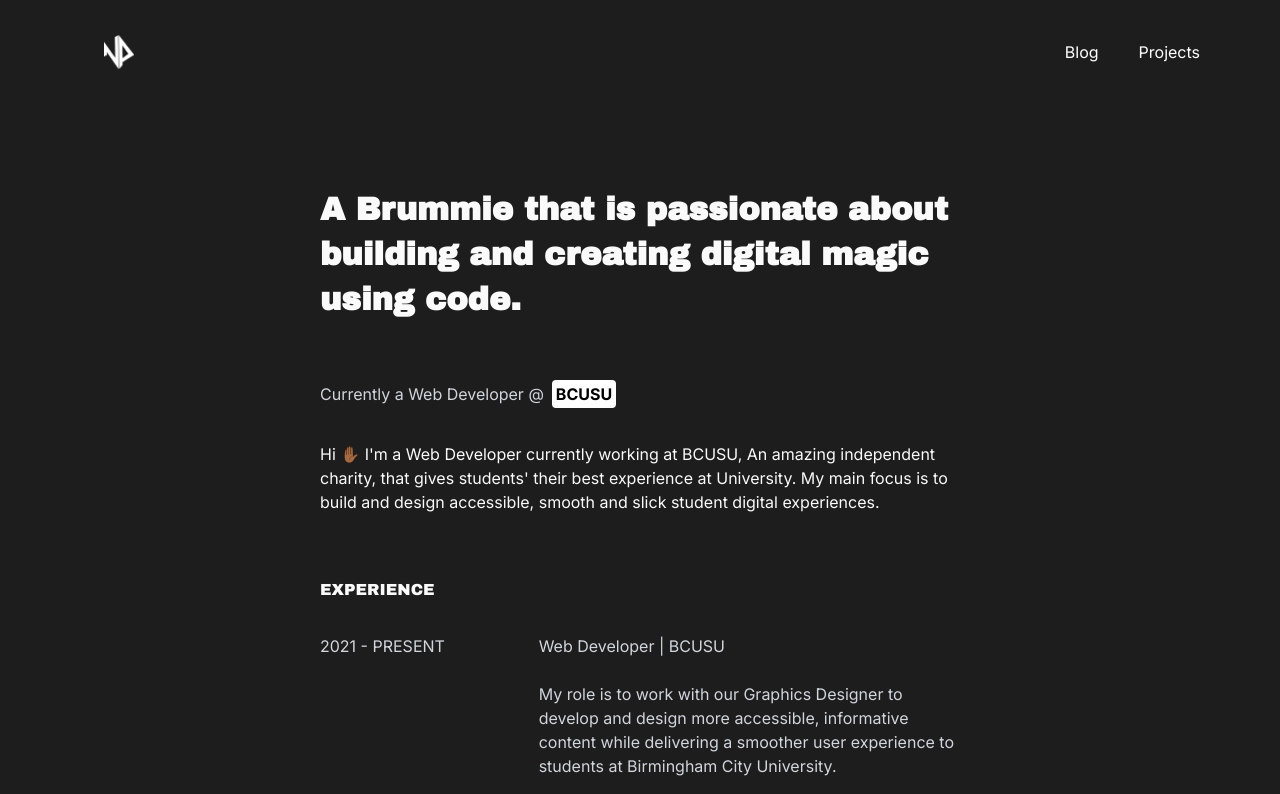
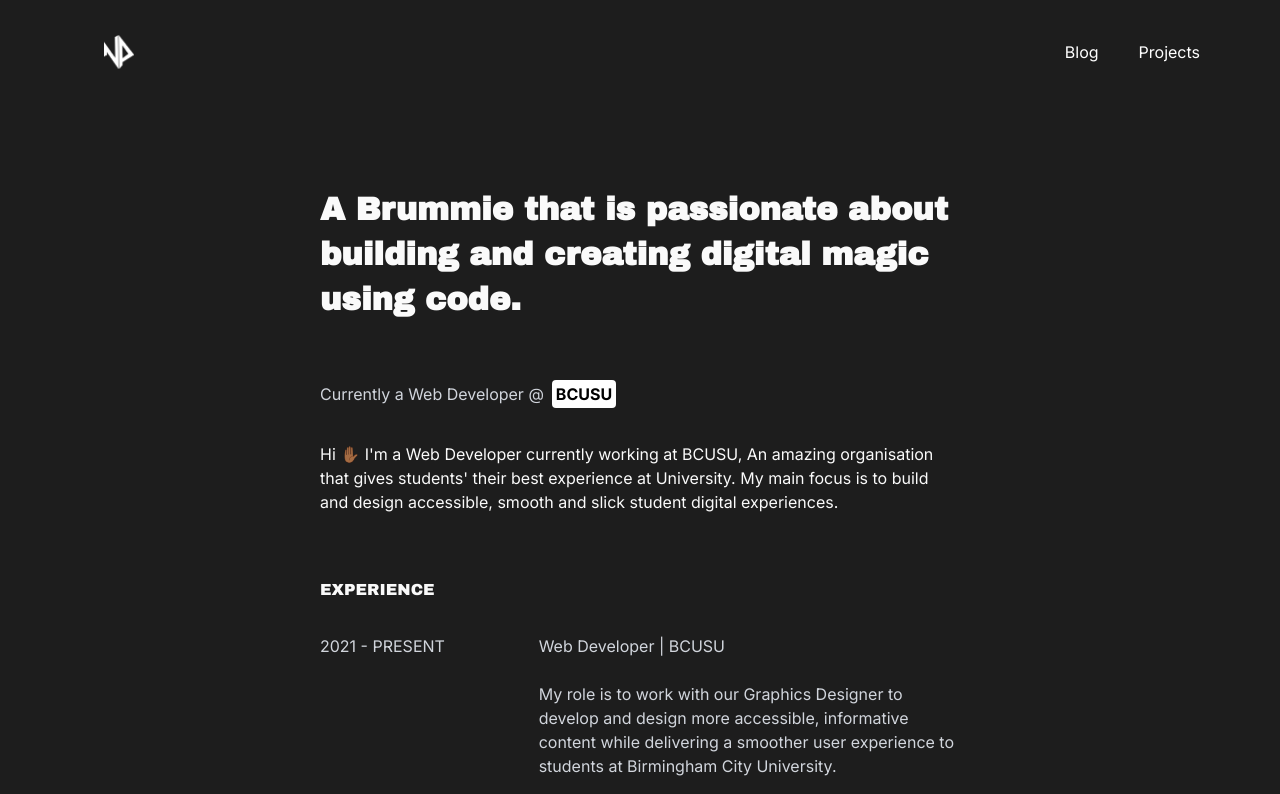
Before and after one commit to Nathan-47/np-v4, a Next.js app: page / in a window 1280 px wide. Shown: the top 794 px of the page. Built offline with nearby package versions, Linux system fonts and the light colour scheme.

Commit message:
fix: amended intro wording

```diff
--- a/app/page.tsx
+++ b/app/page.tsx
@@ -31,7 +31,7 @@ export default function Home() {
           {/* about section */}
           <p className="mb-8">
             Hi ✋🏾 I'm a Web Developer currently working at BCUSU, An amazing
-            independent charity, that gives students' their best experience at
+            organisation that gives students' their best experience at
             University. My main focus is to build and design accessible, smooth
             and slick student digital experiences.
           </p>
```
